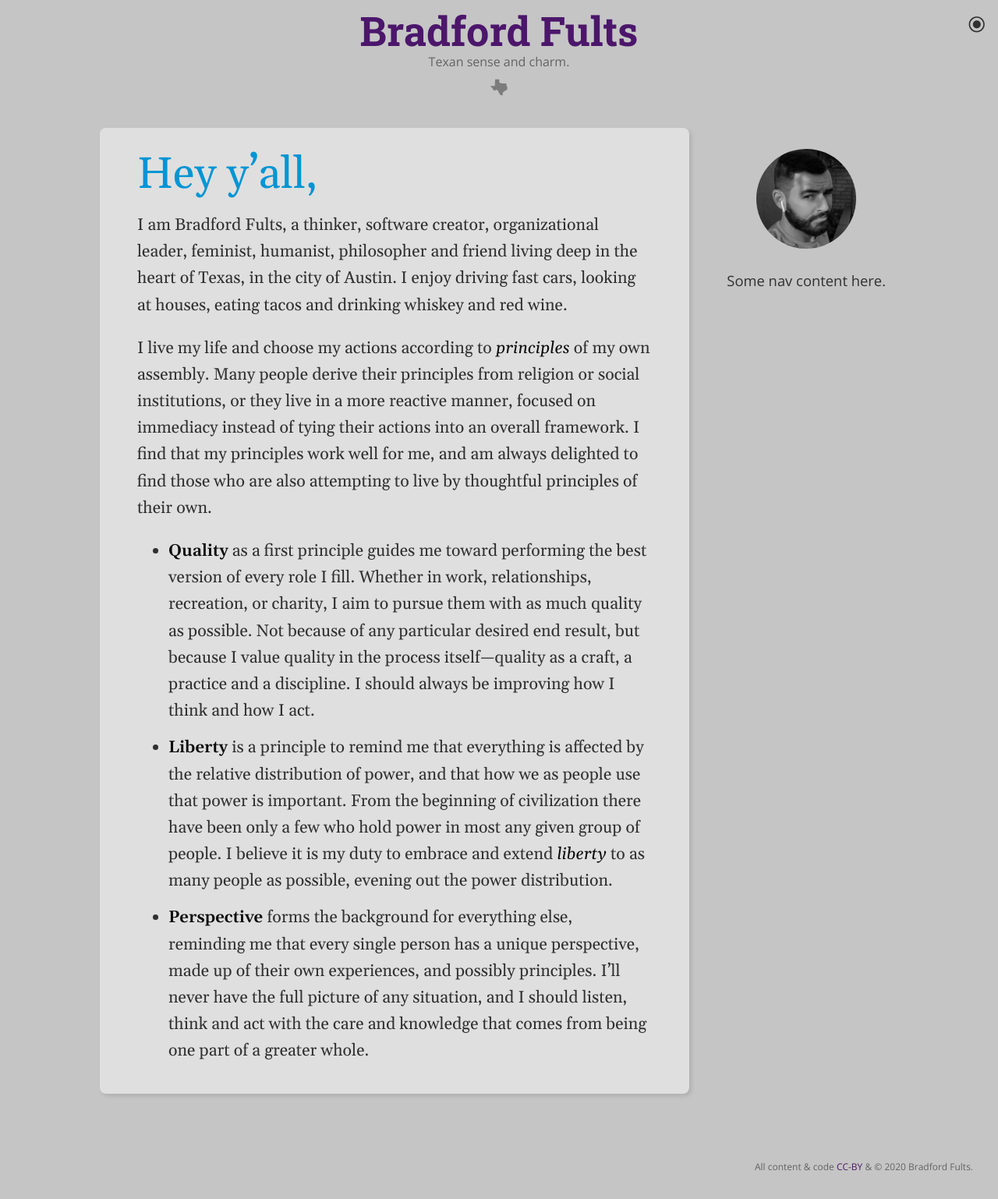
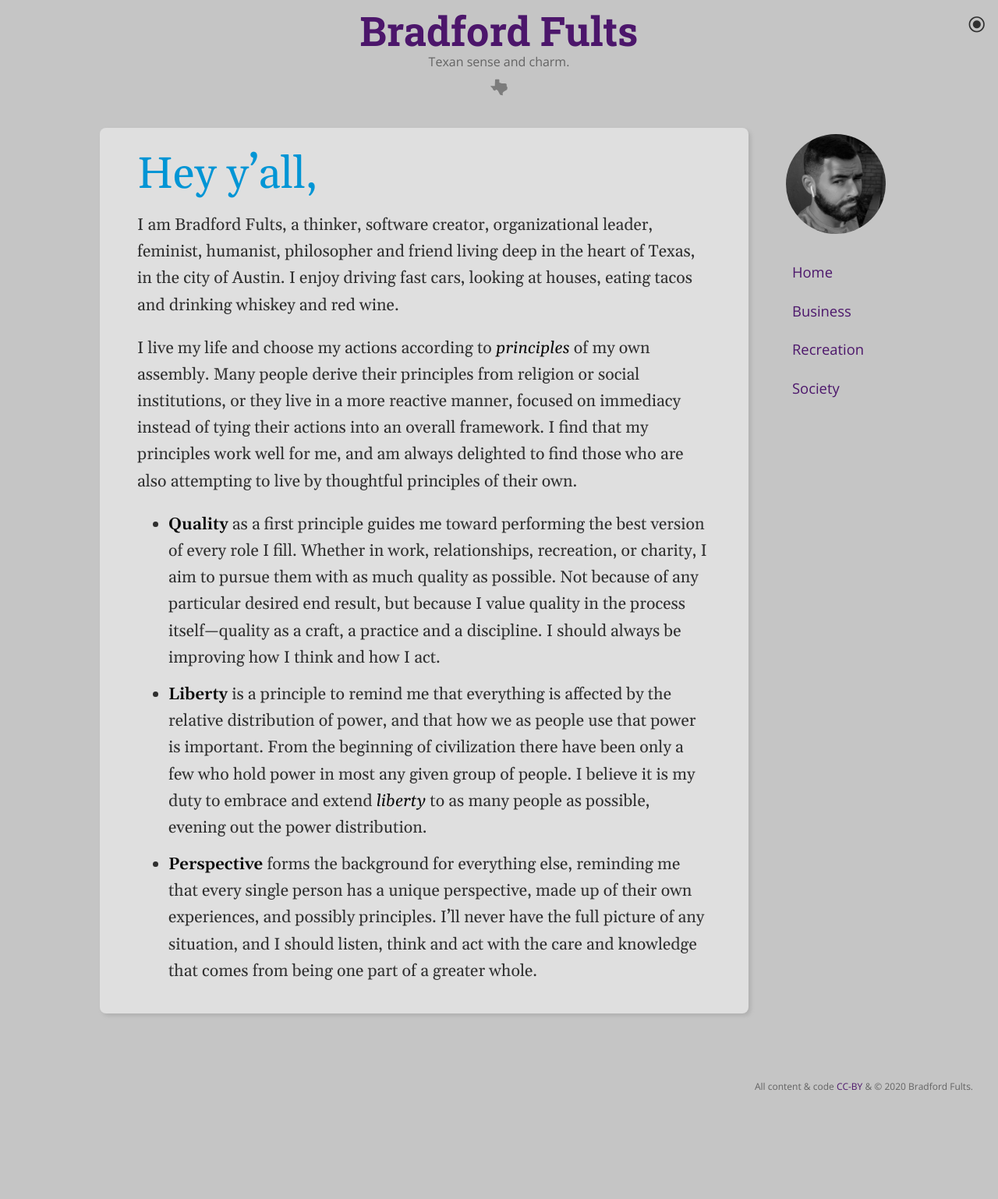
Before and after one commit to h3h/bradfordfults.com, a Jekyll site: the page built from index.html, in a window 1280 px wide. Shown: the whole page at 78% size. Built offline with Jekyll 4.4.1, drawn with Linux system fonts in a browser that asks for light colours; some web fonts are replaced; the list of posts is cut into pages by our own code; after the commit the page ends 1435 px from its top, so only the background shows below that.

Commit message:
Implements a first version of the nav with links

```diff
--- /dev/null
+++ b/_data/topics.yml
@@ -0,0 +1,3 @@
+business: Business
+recreation: Recreation
+society: Society
--- /dev/null
+++ b/_includes/nav.html
@@ -0,0 +1,15 @@
+<nav class="main">
+  <p class="headshot">
+    <img src="/img/headshot.jpg" alt="Author headshot" />
+  </p>
+  <ul>
+    <li><a href="/">Home</a></li>
+    {% for topic in site.data.topics %}
+    {% if topic[0] == page.topic %}
+    <li><a class="current" href="/{{ topic[0] }}">{{ topic[1] }}</a></li>
+    {% else %}
+    <li><a href="/{{ topic[0] }}">{{ topic[1] }}</a></li>
+    {% endif %}
+    {% endfor %}
+  </ul>
+</nav>
--- a/_layouts/default.html
+++ b/_layouts/default.html
@@ -10,12 +10,7 @@
     <div class="toggler" id="theme-toggler">&ofcir;</div>
 
     <section class="main-content">
-      <nav class="main">
-        <p class="headshot">
-          <img src="/img/headshot.jpg" alt="Author headshot" />
-        </p>
-        Some nav content here.
-      </nav>
+      {% include nav.html %}
       {{ content }}
     </section>
 
--- a/_sass/_nav.scss
+++ b/_sass/_nav.scss
@@ -4,12 +4,16 @@
   flex-direction: row;
   padding: 0.5rem 1rem;
 
-  @media screen and (min-width:64em) {
+  @media screen and (min-width: 64em) {
     flex-direction: column;
+  }
+  @media screen and (max-width: 64em) {
+    margin-top: 2rem;
   }
 }
 
 nav.main p.headshot {
+  margin-top: 0;
   width: 128px;
 
   img {
@@ -17,7 +21,41 @@
     max-width: 100%;
   }
 
-  @media screen and (max-width:64em) {
+  @media screen and (max-width: 64em) {
     margin-right: 1rem;
   }
 }
+
+nav.main > ul {
+  list-style: none;
+  margin: 0;
+  padding: 0;
+  width: 128px;
+
+  @media screen and (min-width: 64em) {
+    & > li:first-child {
+      margin-top: 0;
+    }
+
+    & > li {
+      margin: 0.25rem 0;
+    }
+
+    a {
+      border-radius: 0.5rem;
+      display: block;
+      padding: 0.5rem;
+    }
+  }
+
+  @media screen and (max-width: 64em) {
+    display: flex;
+    flex: 1;
+    // & > li {
+    //   flex: 1;
+    // }
+    a {
+      padding: 0 1rem;
+    }
+  }
+}
--- a/_sass/_themes.scss
+++ b/_sass/_themes.scss
@@ -23,6 +23,10 @@
   .project-tagline,
   .site-footer {
     color: lighten($color-light-text-base, 20%);
+  }
+
+  nav.main a.current {
+    color: $color-light-punch;
   }
 }
 
@@ -52,4 +56,8 @@
   .site-footer {
     color: darken($color-dark-text-base, 20%);
   }
+
+  nav.main a.current {
+    color: $color-dark-punch;
+  }
 }
```
Also changed, not shown: business.html (added, +12 -0 lines), recreation.html (added, +12 -0 lines), society.html (added, +12 -0 lines).
